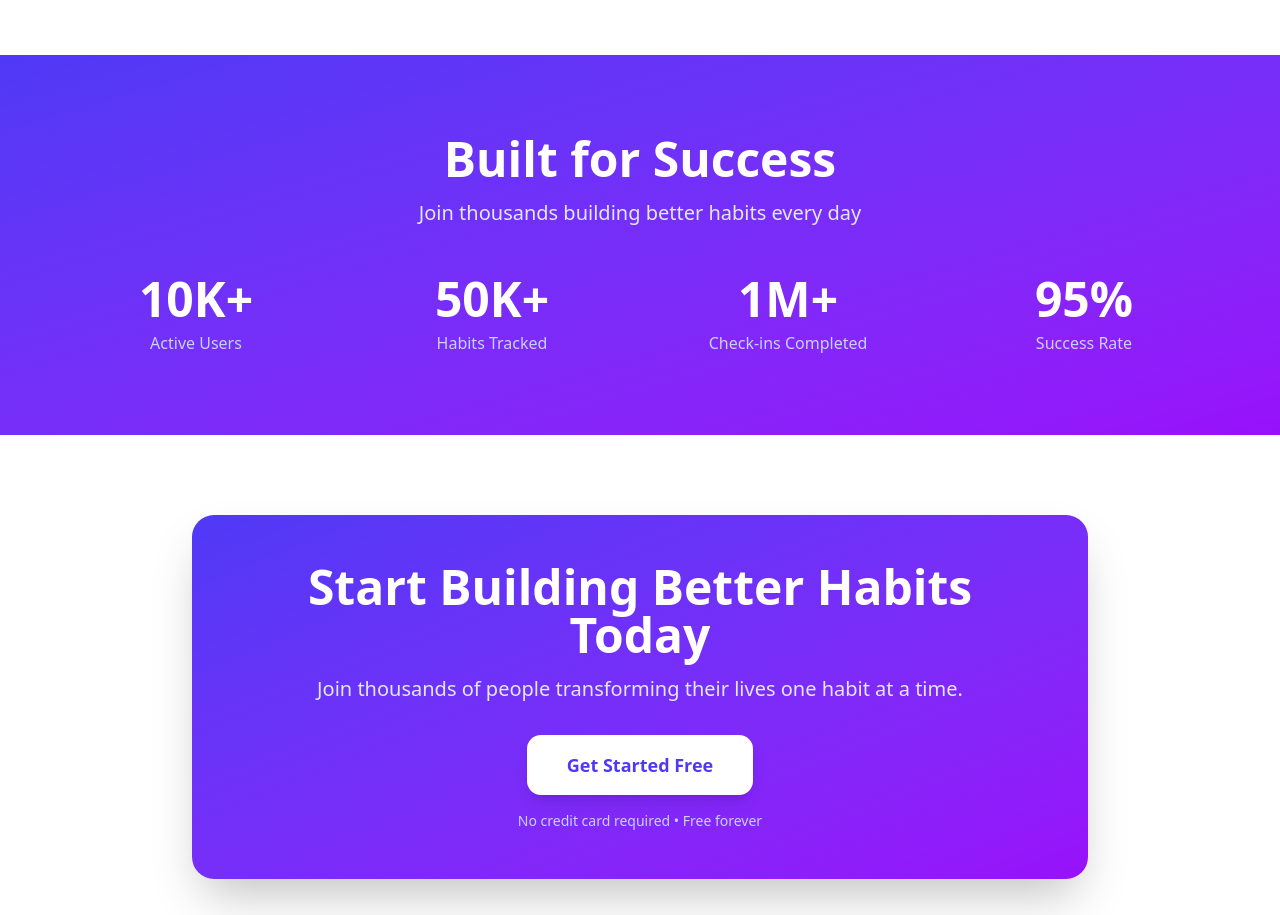
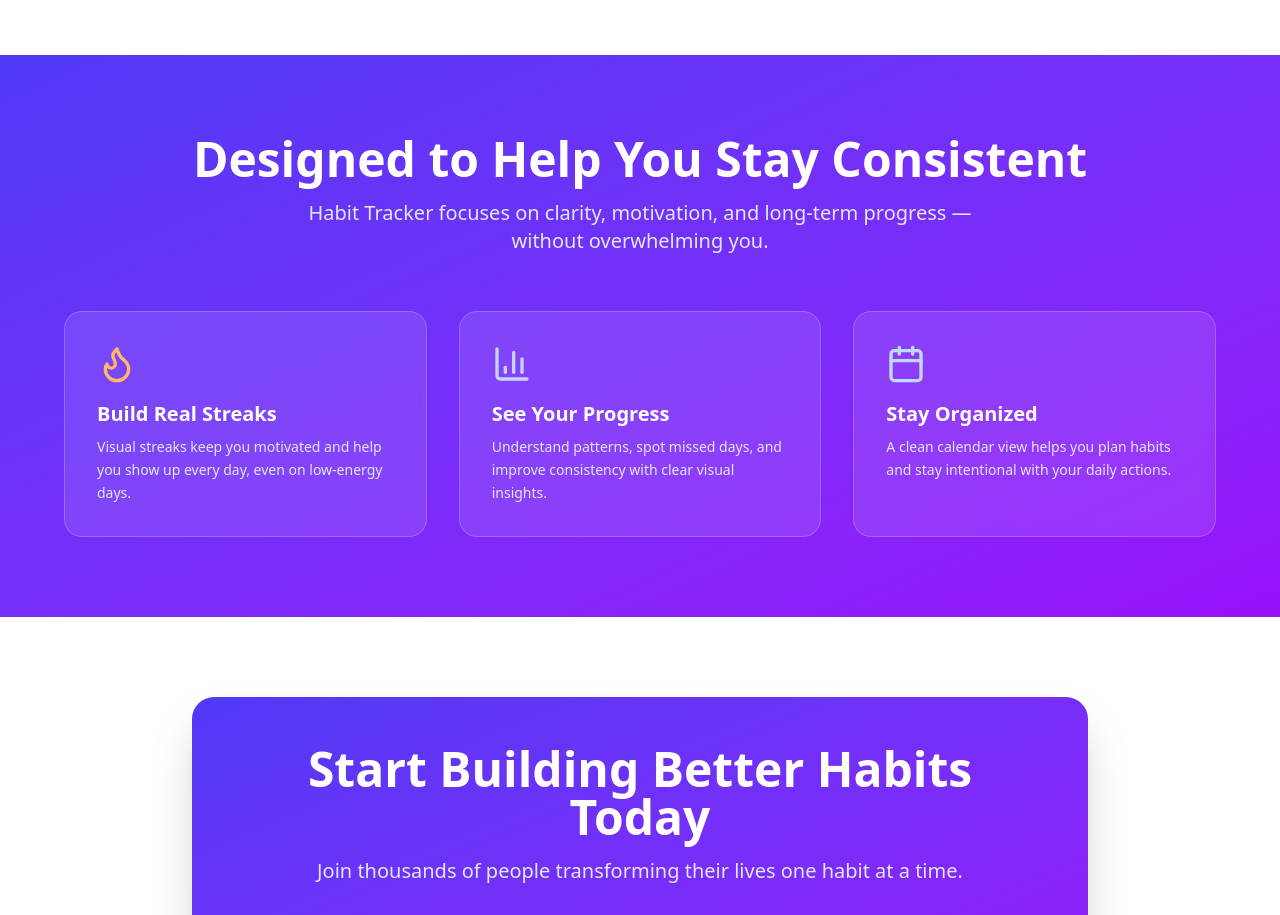
Before and after one commit to JAWAD018/Habit-Tracker, a React (Vite) app: page / in a window 1280 px wide. Shown: the part 2020-2935 px from the top of the page. Built offline with nearby package versions, Linux system fonts and the light colour scheme.

Commit message:
updated for seo

```diff
--- a/src/pages/Home.jsx
+++ b/src/pages/Home.jsx
@@ -217,38 +217,50 @@ const Home = () => {
         </div>
       </section>
 
-      {/* Stats Section */}
-      <section className="py-20 px-6 bg-gradient-to-br from-indigo-600 to-purple-600 text-white">
+
+<section className="py-20 px-6 bg-linear-to-br from-indigo-600 to-purple-600 text-white">
   <div className="container mx-auto max-w-6xl">
-          <div className="text-center mb-12">
+    <div className="text-center mb-14">
       <h2 className="text-4xl md:text-5xl font-black mb-4">
-              Built for Success
+        Designed to Help You Stay Consistent
       </h2>
-            <p className="text-xl text-indigo-100">
-              Join thousands building better habits every day
+      <p className="text-xl text-indigo-100 max-w-2xl mx-auto">
+        Habit Tracker focuses on clarity, motivation, and long-term progress —
+        without overwhelming you.
       </p>
     </div>
 
-          <div className="grid md:grid-cols-4 gap-8">
-            <div className="text-center">
-              <div className="text-5xl font-black mb-2">10K+</div>
-              <div className="text-indigo-200">Active Users</div>
+    <div className="grid md:grid-cols-3 gap-8">
+      <div className="bg-white/10 backdrop-blur rounded-2xl p-8 border border-white/20">
+        <Flame className="w-10 h-10 text-orange-300 mb-4" />
+        <h3 className="text-xl font-bold mb-2">Build Real Streaks</h3>
+        <p className="text-indigo-100 text-sm leading-relaxed">
+          Visual streaks keep you motivated and help you show up every day,
+          even on low-energy days.
+        </p>
       </div>
-            <div className="text-center">
-              <div className="text-5xl font-black mb-2">50K+</div>
-              <div className="text-indigo-200">Habits Tracked</div>
+
+      <div className="bg-white/10 backdrop-blur rounded-2xl p-8 border border-white/20">
+        <BarChart3 className="w-10 h-10 text-indigo-200 mb-4" />
+        <h3 className="text-xl font-bold mb-2">See Your Progress</h3>
+        <p className="text-indigo-100 text-sm leading-relaxed">
+          Understand patterns, spot missed days, and improve consistency
+          with clear visual insights.
+        </p>
       </div>
-            <div className="text-center">
-              <div className="text-5xl font-black mb-2">1M+</div>
-              <div className="text-indigo-200">Check-ins Completed</div>
-            </div>
-            <div className="text-center">
-              <div className="text-5xl font-black mb-2">95%</div>
-              <div className="text-indigo-200">Success Rate</div>
+
+      <div className="bg-white/10 backdrop-blur rounded-2xl p-8 border border-white/20">
+        <Calendar className="w-10 h-10 text-blue-200 mb-4" />
+        <h3 className="text-xl font-bold mb-2">Stay Organized</h3>
+        <p className="text-indigo-100 text-sm leading-relaxed">
+          A clean calendar view helps you plan habits and stay intentional
+          with your daily actions.
+        </p>
       </div>
     </div>
   </div>
 </section>
+
 
       {/* CTA Section */}
       <section className="py-20 px-6">
```
Lines whose indentation alone changed are shown as unchanged.
